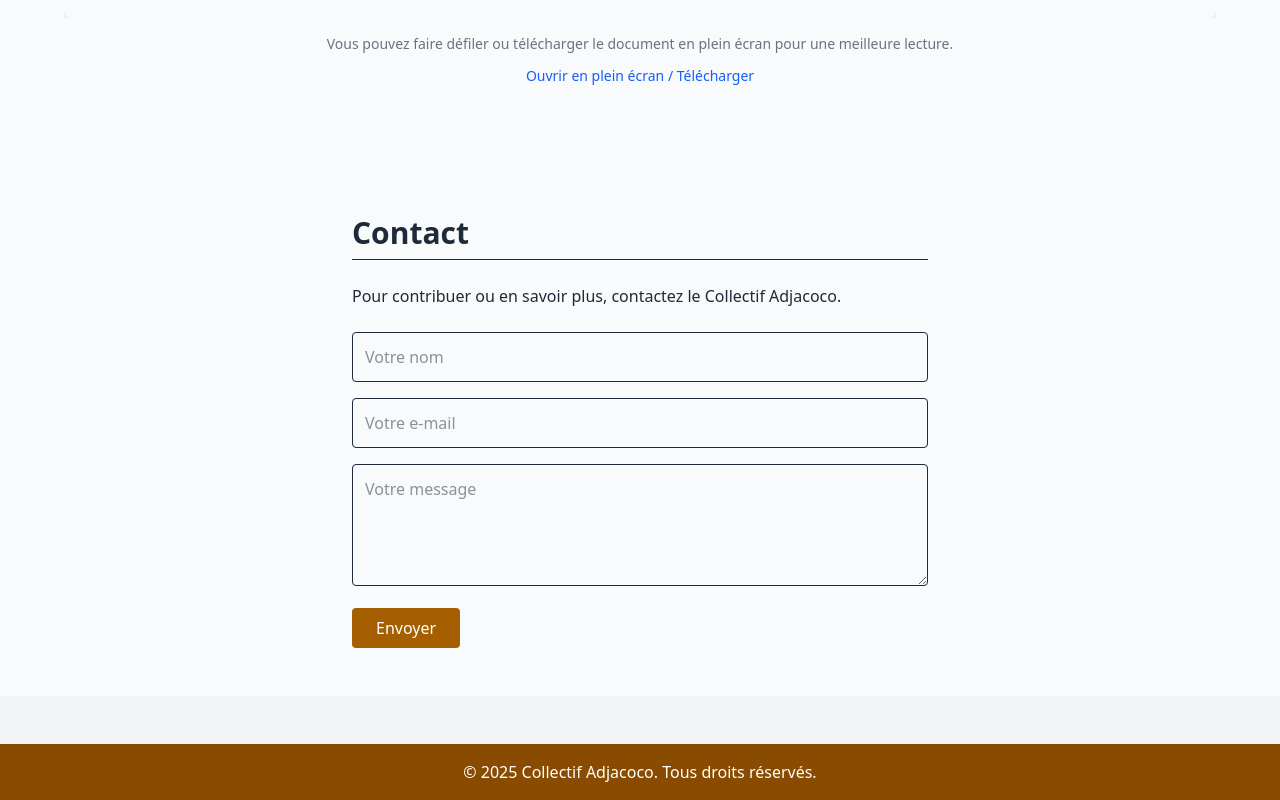
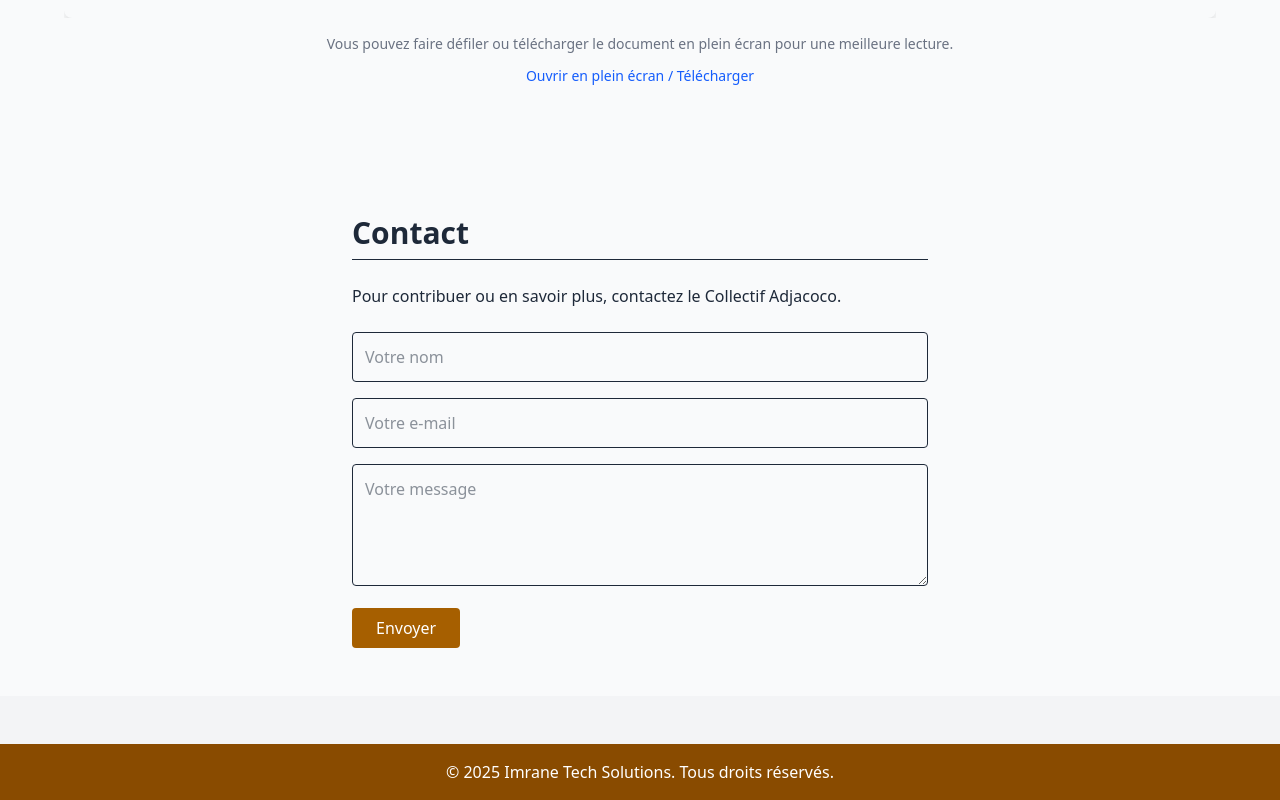
Before and after one commit to naimlawani01/manigri-blog, a plain HTML site: page index.html in a window 1280 px wide. Shown: the part 2633-3433 px from the top of the page. Drawn offline with nearby package versions, Linux system fonts and the light colour scheme.

Commit message:
fix: copy rights

```diff
--- a/index.html
+++ b/index.html
@@ -347,7 +347,7 @@
 
   <!-- Footer -->
   <footer class="bg-yellow-800 text-white text-center p-4 mt-12">
-    <p>&copy; 2025 Collectif Adjacoco. Tous droits réservés.</p>
+    <p>&copy; 2025 Imrane Tech Solutions. Tous droits réservés.</p>
   </footer>
   <script>
     window.onload = function () {
```
